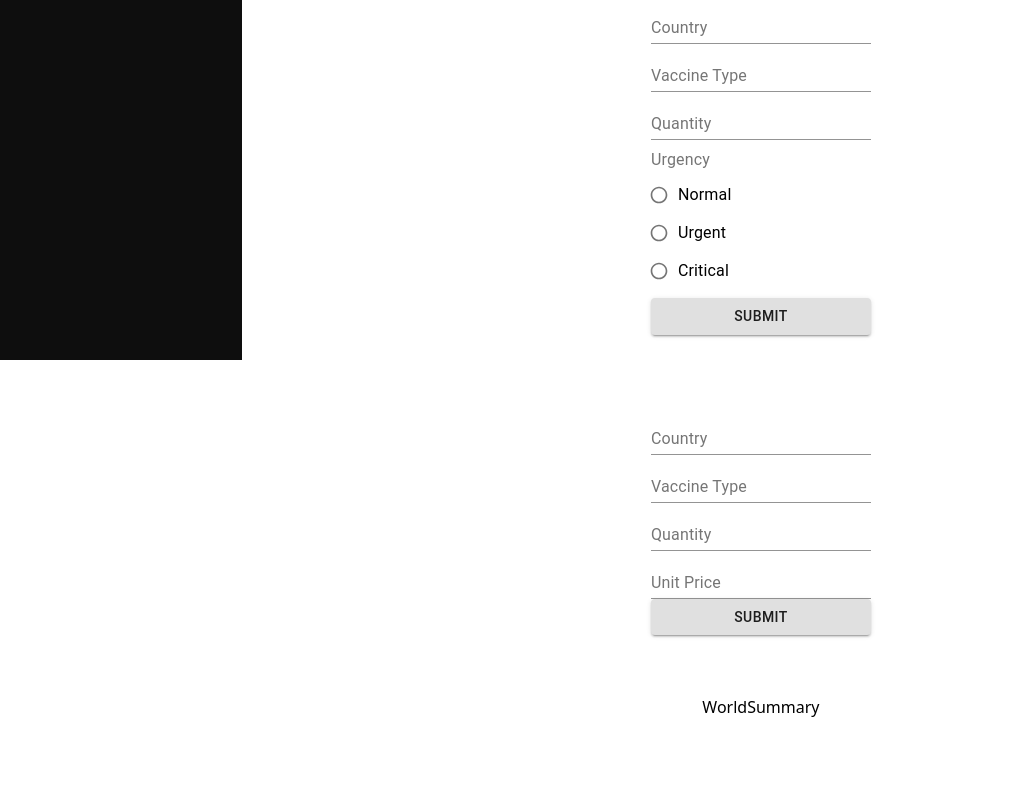
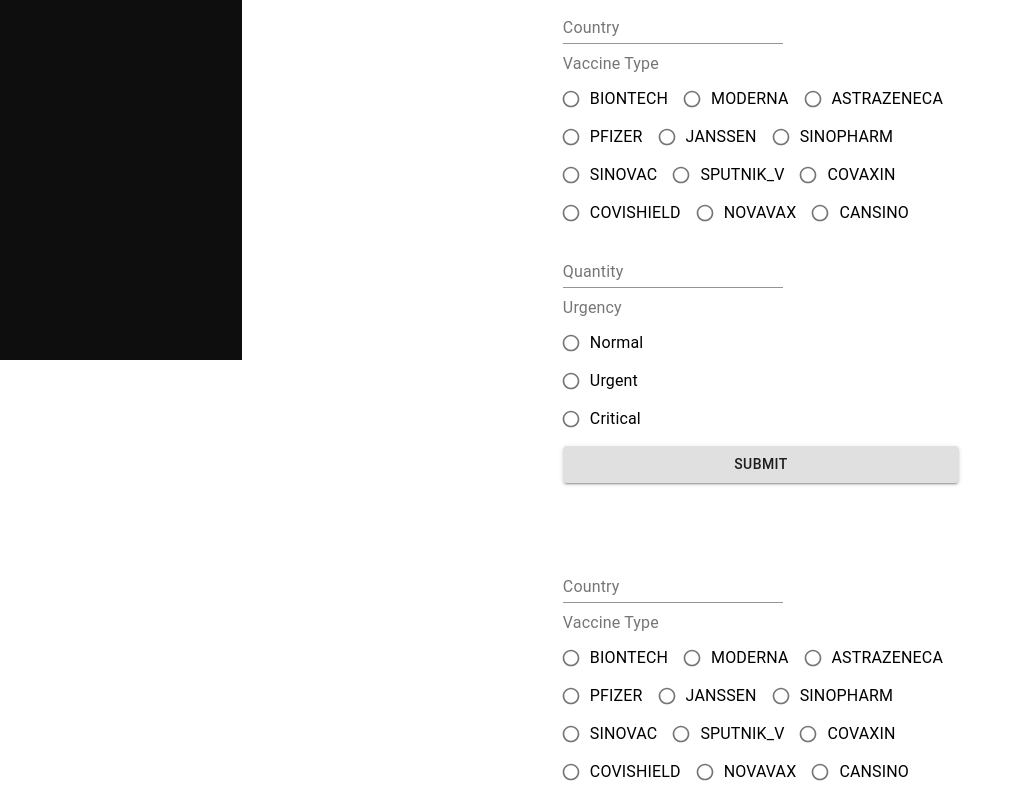
Before and after one commit to yigiterinc/sharevax, a React (Create React App) app in the folder frontend/: page / in a window 1280 px wide. Shown: the part 440-1240 px from the top of the page, without its empty margins (0-1023 px from the left). Before the commit the page ends 1183 px from the top, so only its background shows below. Built offline with nearby package versions, Linux system fonts and the light colour scheme; no server answers.

Commit message:
update `vaccineType` in `Demand, `Supply`

```diff
--- a/frontend/src/components/Demand.jsx
+++ b/frontend/src/components/Demand.jsx
@@ -29,6 +29,7 @@ export default function Demand() {
 		event.preventDefault();
 		console.log(formValues);
 	};
+
 	return (
 		<div>
 			<form onSubmit={handleSubmit}>
@@ -43,16 +44,61 @@ export default function Demand() {
 							onChange={handleInputChange}
 						/>
 					</Grid>
+
 					<Grid item>
-						<TextField
-							id='vaccineType-input'
-							name='vaccineType'
-							label='Vaccine Type'
-							type='text'
-							value={formValues.vaccineType}
-							onChange={handleInputChange}
-						/>
+						<FormControl>
+							<FormLabel className='mt-3'>Vaccine Type</FormLabel>
+							<RadioGroup
+								name='vaccineType'
+								value={formValues.vaccineType}
+								onChange={handleInputChange}
+								column
+								className='my-2'
+							>
+								<Grid item>
+									<FormControlLabel key='BIONTECH' value='BIONTECH' control={<Radio size='small' />} label='BIONTECH' />
+									<FormControlLabel key='MODERNA' value='MODERNA' control={<Radio size='small' />} label='MODERNA' />
+									<FormControlLabel
+										key='ASTRAZENECA'
+										value='ASTRAZENECA'
+										control={<Radio size='small' />}
+										label='ASTRAZENECA'
+									/>
+								</Grid>
+								<Grid>
+									<FormControlLabel key='PFIZERL' value='PFIZER' control={<Radio size='small' />} label='PFIZER' />
+									<FormControlLabel key='JANSSEN' value='JANSSEN' control={<Radio size='small' />} label='JANSSEN' />
+									<FormControlLabel
+										key='SINOPHARM'
+										value='SINOPHARM'
+										control={<Radio size='small' />}
+										label='SINOPHARM'
+									/>
+								</Grid>
+								<Grid>
+									<FormControlLabel key='SINOVAC' value='SINOVAC' control={<Radio size='small' />} label='SINOVAC' />
+									<FormControlLabel
+										key='SPUTNIK_V'
+										value='SPUTNIK_V'
+										control={<Radio size='small' />}
+										label='SPUTNIK_V'
+									/>
+									<FormControlLabel key='COVAXIN' value='COVAXIN' control={<Radio size='small' />} label='COVAXIN' />
+								</Grid>
+								<Grid>
+									<FormControlLabel
+										key='COVISHIELD'
+										value='COVISHIELD'
+										control={<Radio size='small' />}
+										label='COVISHIELD'
+									/>
+									<FormControlLabel key='NOVAVAX' value='NOVAVAX' control={<Radio size='small' />} label='NOVAVAX' />
+									<FormControlLabel key='CANSINO' value='CANSINO' control={<Radio size='small' />} label='CANSINO' />
+								</Grid>
+							</RadioGroup>
+						</FormControl>
 					</Grid>
+
 					<Grid item>
 						<TextField
 							id='quantity-input'
@@ -63,6 +109,7 @@ export default function Demand() {
 							onChange={handleInputChange}
 						/>
 					</Grid>
+
 					<Grid item>
 						<FormControl>
 							<FormLabel className='mt-3'>Urgency</FormLabel>
@@ -79,6 +126,7 @@ export default function Demand() {
 							</RadioGroup>
 						</FormControl>
 					</Grid>
+
 					<Button variant='contained' color='black' type='submit'>
 						Submit
 					</Button>
--- a/frontend/src/components/Supply.jsx
+++ b/frontend/src/components/Supply.jsx
@@ -3,6 +3,11 @@ import {useState} from 'react';
 import Grid from '@material-ui/core/Grid';
 import TextField from '@material-ui/core/TextField';
 import Button from '@material-ui/core/Button';
+import FormControlLabel from '@material-ui/core/FormControlLabel';
+import Radio from '@material-ui/core/Radio';
+import FormControl from '@material-ui/core/FormControl';
+import FormLabel from '@material-ui/core/FormLabel';
+import RadioGroup from '@material-ui/core/RadioGroup';
 const defaultValues = {
 	country: '',
 	vaccineType: '',
@@ -38,16 +43,61 @@ export default function Supply() {
 							onChange={handleInputChange}
 						/>
 					</Grid>
+
 					<Grid item>
-						<TextField
-							id='vaccineType-input'
-							name='vaccineType'
-							label='Vaccine Type'
-							type='text'
-							value={formValues.vaccineType}
-							onChange={handleInputChange}
-						/>
+						<FormControl>
+							<FormLabel className='mt-3'>Vaccine Type</FormLabel>
+							<RadioGroup
+								name='vaccineType'
+								value={formValues.vaccineType}
+								onChange={handleInputChange}
+								column
+								className='my-2'
+							>
+								<Grid item>
+									<FormControlLabel key='BIONTECH' value='BIONTECH' control={<Radio size='small' />} label='BIONTECH' />
+									<FormControlLabel key='MODERNA' value='MODERNA' control={<Radio size='small' />} label='MODERNA' />
+									<FormControlLabel
+										key='ASTRAZENECA'
+										value='ASTRAZENECA'
+										control={<Radio size='small' />}
+										label='ASTRAZENECA'
+									/>
+								</Grid>
+								<Grid>
+									<FormControlLabel key='PFIZERL' value='PFIZER' control={<Radio size='small' />} label='PFIZER' />
+									<FormControlLabel key='JANSSEN' value='JANSSEN' control={<Radio size='small' />} label='JANSSEN' />
+									<FormControlLabel
+										key='SINOPHARM'
+										value='SINOPHARM'
+										control={<Radio size='small' />}
+										label='SINOPHARM'
+									/>
+								</Grid>
+								<Grid>
+									<FormControlLabel key='SINOVAC' value='SINOVAC' control={<Radio size='small' />} label='SINOVAC' />
+									<FormControlLabel
+										key='SPUTNIK_V'
+										value='SPUTNIK_V'
+										control={<Radio size='small' />}
+										label='SPUTNIK_V'
+									/>
+									<FormControlLabel key='COVAXIN' value='COVAXIN' control={<Radio size='small' />} label='COVAXIN' />
+								</Grid>
+								<Grid>
+									<FormControlLabel
+										key='COVISHIELD'
+										value='COVISHIELD'
+										control={<Radio size='small' />}
+										label='COVISHIELD'
+									/>
+									<FormControlLabel key='NOVAVAX' value='NOVAVAX' control={<Radio size='small' />} label='NOVAVAX' />
+									<FormControlLabel key='CANSINO' value='CANSINO' control={<Radio size='small' />} label='CANSINO' />
+								</Grid>
+							</RadioGroup>
+						</FormControl>
 					</Grid>
+
 					<Grid item>
 						<TextField
 							id='quantity-input'
@@ -58,6 +108,7 @@ export default function Supply() {
 							onChange={handleInputChange}
 						/>
 					</Grid>
+
 					<Grid item>
 						<TextField
 							id='unitPrice-input'
@@ -68,6 +119,7 @@ export default function Supply() {
 							onChange={handleInputChange}
 						/>
 					</Grid>
+
 					<Button variant='contained' color='black' type='submit'>
 						Submit
 					</Button>
```
